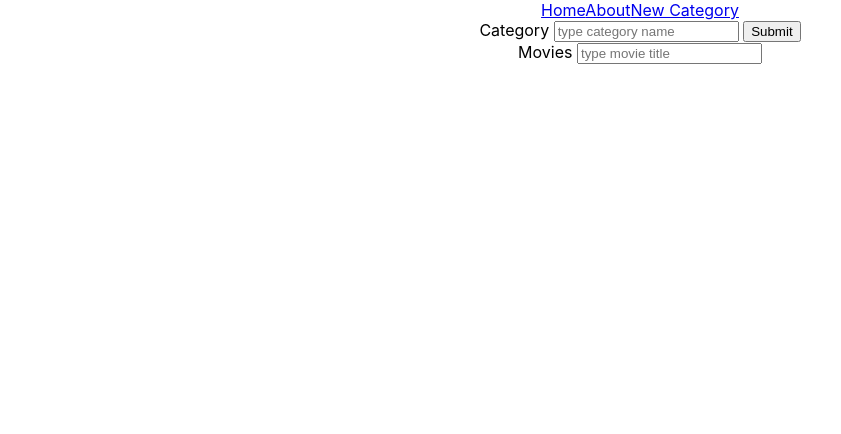
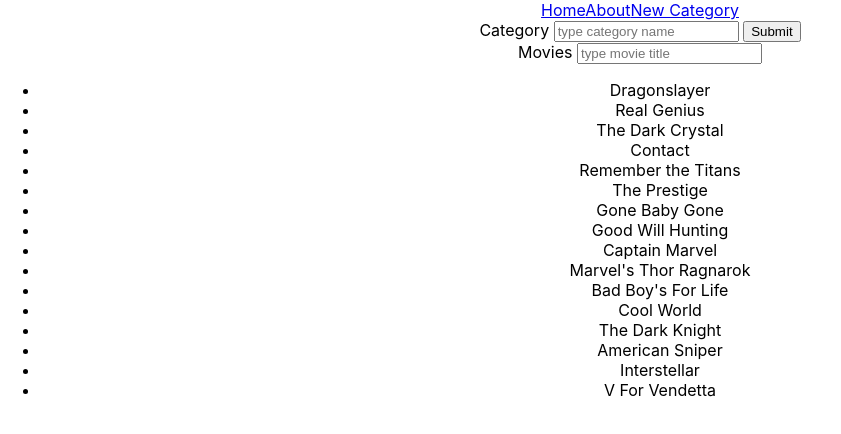
Before and after one commit to dctalk1234/trailer-tracker-frontend, a React (Create React App) app in the folder trailertracker/: page /new in a window 1280 px wide. Shown: the top 434 px of the page, without its empty margins (0-841 px from the left). Built offline with nearby package versions, Linux system fonts and the light colour scheme.

Commit message:
completed the search function for movie

```diff
--- a/trailertracker/src/NewCategory.js
+++ b/trailertracker/src/NewCategory.js
@@ -1,14 +1,16 @@
 import React, { Component } from 'react';
 import axios from 'axios';
-import catList from "./categoryData.json";
 import movieList from './movieData';
 
 export default class NewCategory extends Component {
     constructor() {
         super();
         this.state = {
-            category: ''
+            search: '',
+            movieList: movieList,
+            originalMovieList: movieList
         };
+        this.findMovie = this.findMovie.bind(this);
     }
     handleChange(evt) {
         axios.post(
@@ -20,27 +22,38 @@ export default class NewCategory extends Component {
                 console.log(res);
             })
     }
+    findMovie(evt) {
+    this.setState({ search: evt.target.value });
+    //console.log(evt.target.value);
+
+         let filteredMovie = this.state.originalMovieList.filter(
+             (movieTitle) => movieTitle.title.toLowerCase().includes(evt.target.value.toLowerCase()));
+             this.setState({movieList: filteredMovie});
+            console.log(filteredMovie);
+
+    }
     render() {
-        // let filteredMovie = catList[0].movies.filter(
-        //     (movieTitle) => {
-        //         return movieTitle.title.indexOf(this.state.search) !== -1;
-        //     }
-        // );
+        console.log(this.state.search);
         return (
             <div>
                 <form>
             <label>Category <input type="text" placeholder="type category name" /> </label>
                     <button onSubmit={this.handleChange} type="submit">Submit</button>
                 </form>
-                <label>Movies <input type="text" placeholder="type movie title" value={this.state.search}/> </label>
+                <form>
+                <label>Movies <input onChange={this.findMovie} type="text" placeholder="type movie title" value={this.state.search}/> </label>
 
                 <div>
-                    {/*<ul >*/}
-                    {/*    {filteredMovie.map((movie) => {*/}
-                    {/*     return <NewCategory movie={movie.title}/>*/}
-                    {/*    })}*/}
-                    {/*</ul>*/}
+                    <ul >
+
+                        {this.state.movieList.map((movieTitle) => {
+
+                            return <li key={movieTitle.title}>{movieTitle.title}</li>;
+                        })}
+
+                    </ul>
                 </div>
+                </form>
             </div>
         )
     }
```
